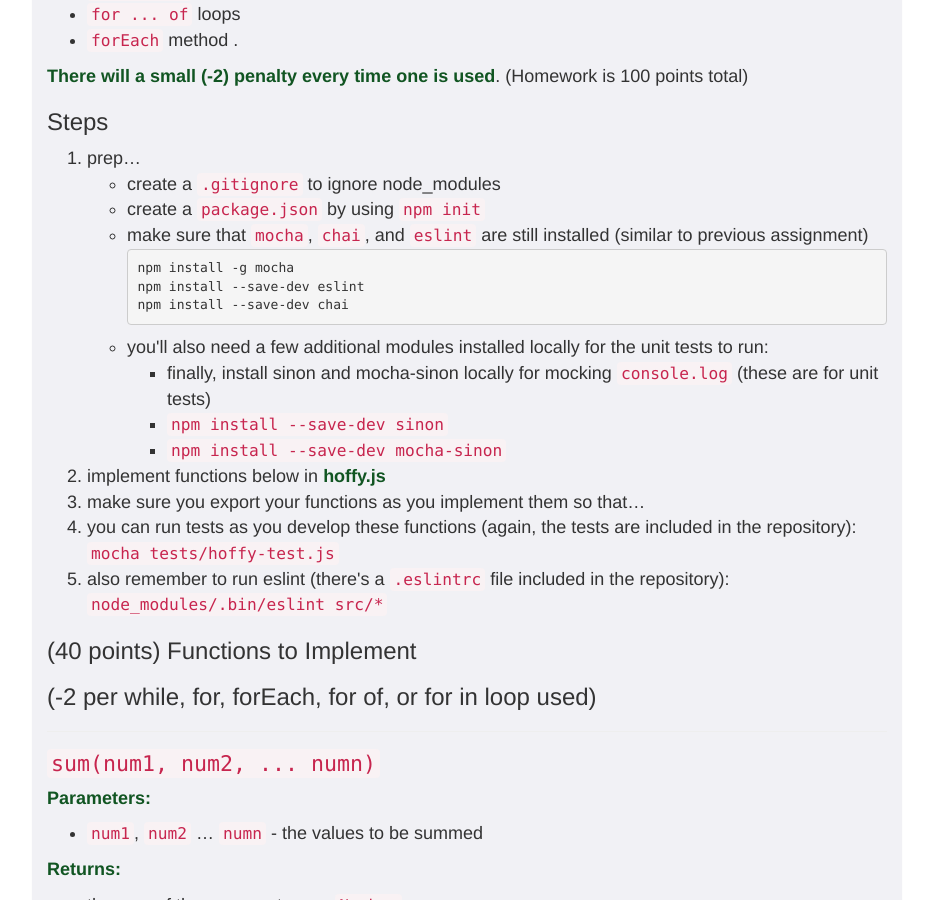
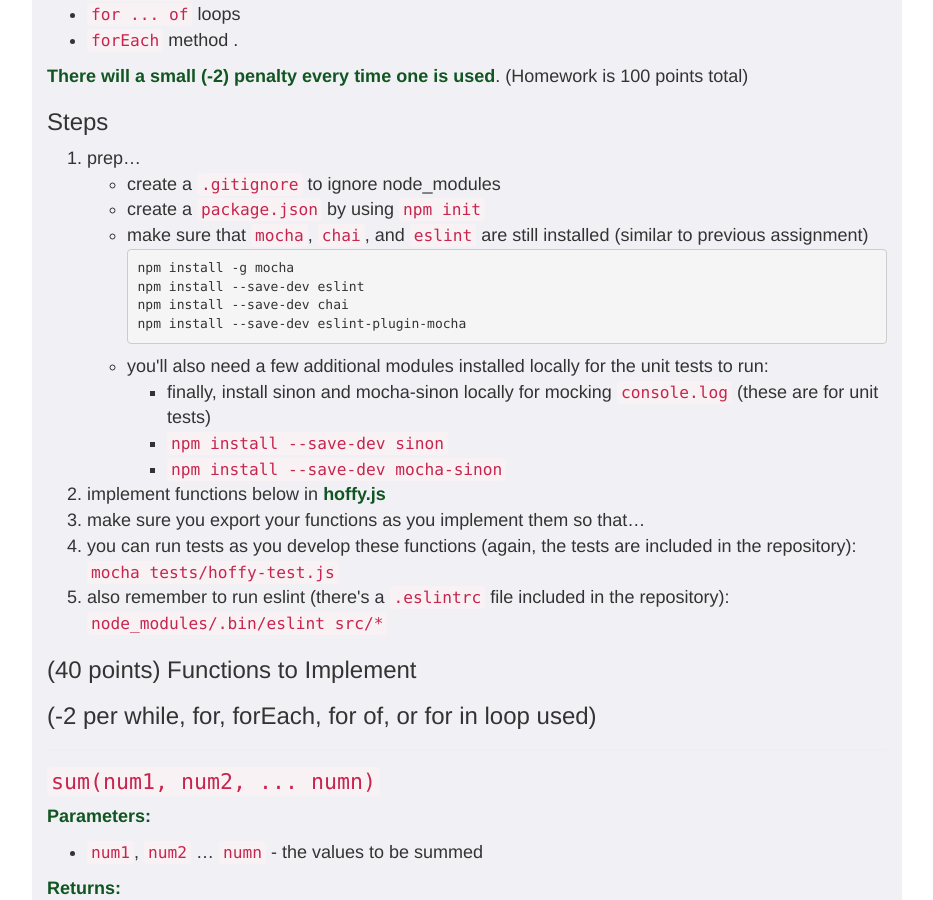
Before and after one commit to foureyes/csci-ua.0480-spring2018-008, a Jekyll site: the page built from homework/02.markdown, in a window 1280 px wide and 900 px high, scrolled down 1589 px. Shown: the whole window, without its empty margins (173-1106 px from the left). Built offline with Jekyll 4.4.1, drawn with Linux system fonts in a browser that asks for light colours.

Commit message:
fix up reqs for hw 02

```diff
--- a/homework/02.markdown
+++ b/homework/02.markdown
@@ -83,6 +83,7 @@ __There will a small (-2) penalty every time one is used__. (Homework is 100 poi
         <pre><code data-trim contenteditable>npm install -g mocha
 npm install --save-dev eslint
 npm install --save-dev chai
+npm install --save-dev eslint-plugin-mocha
 </code></pre>
     * you'll also need a few additional modules installed locally for the unit tests to run:
         * finally, install sinon and mocha-sinon locally for mocking `console.log` (these are for unit tests)
```
Also changed, not shown: _data/schedule.csv (+9 -2 lines).
